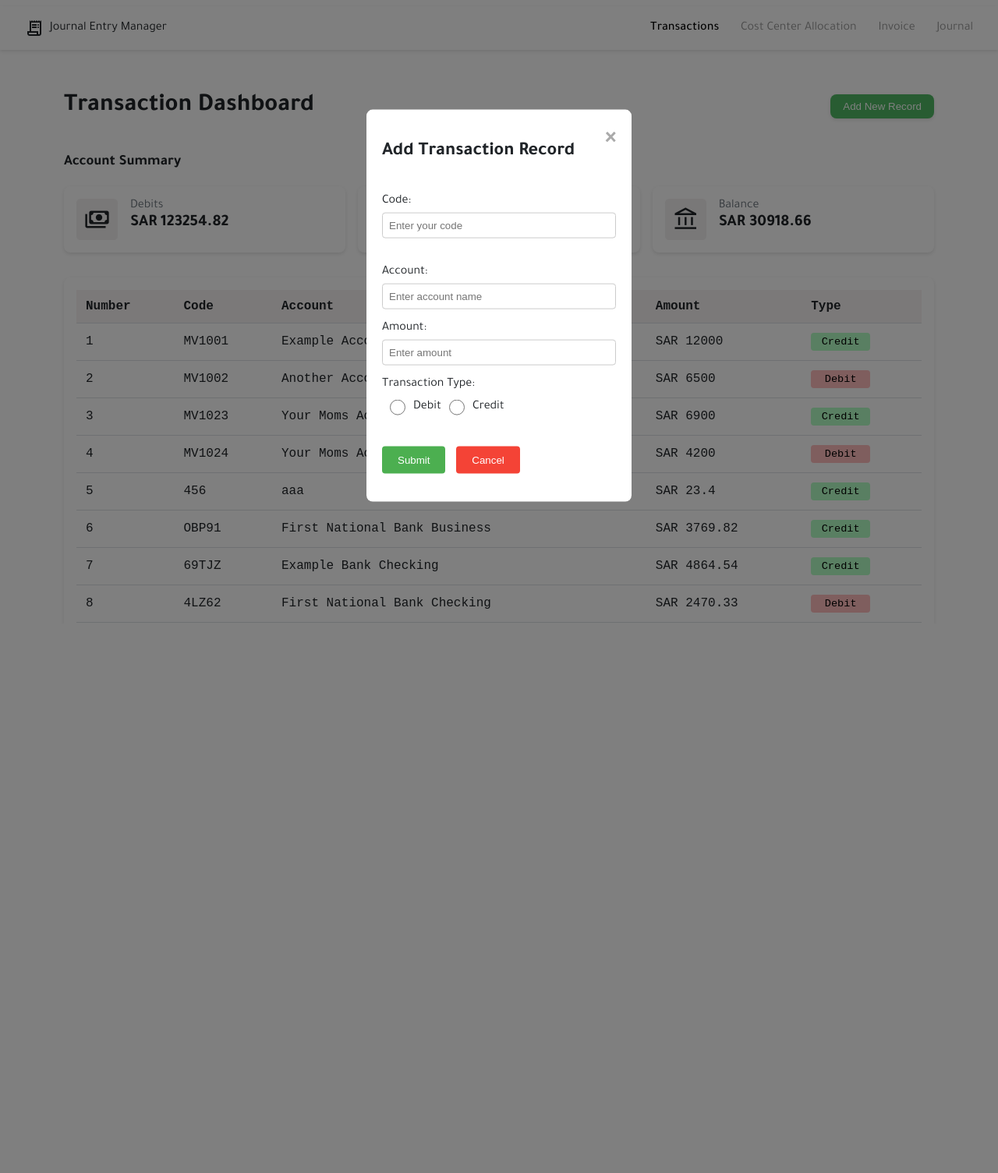
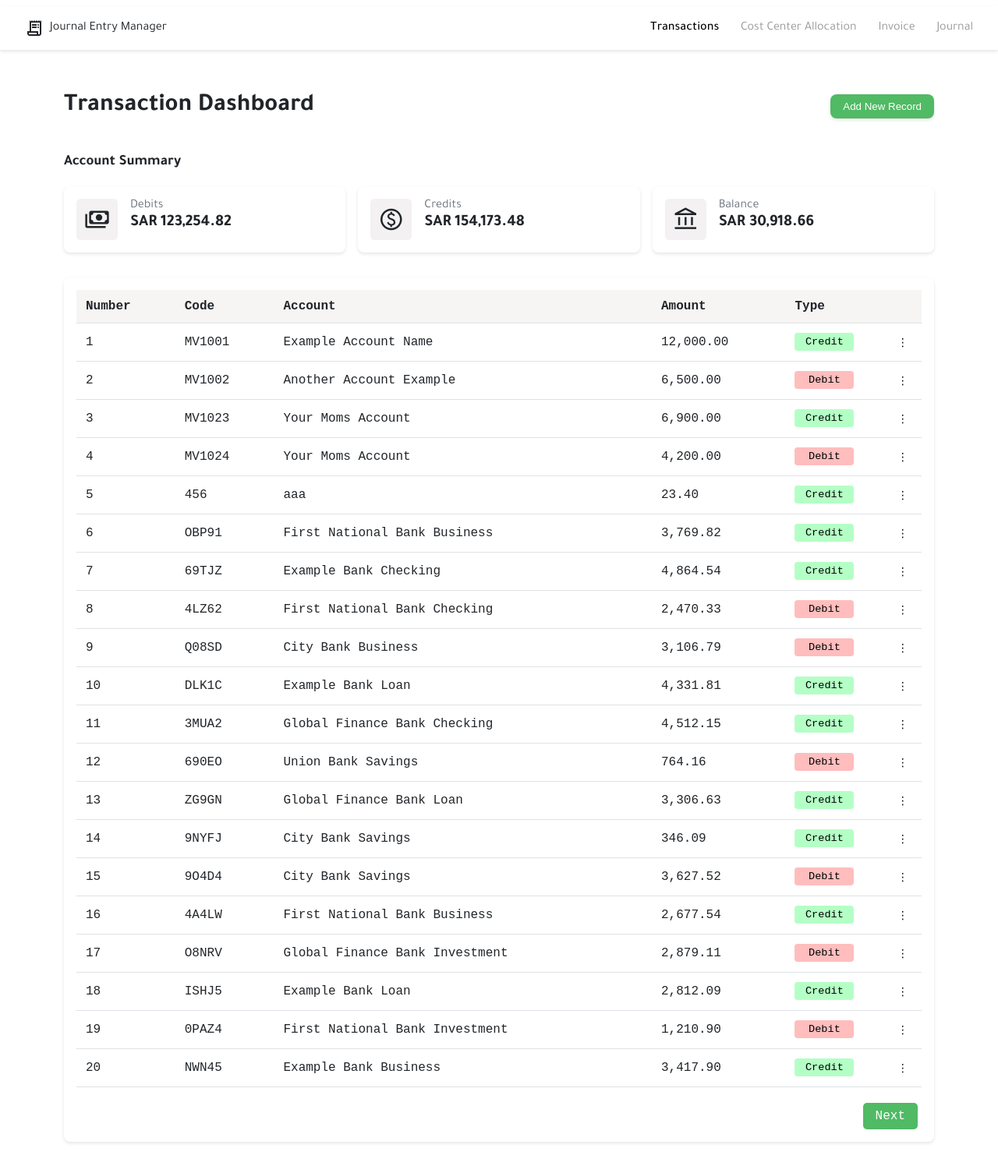
Before and after one commit to cse001/simpleAccountingJournal, a PHP site: page /transactions.php in a window 1280 px wide. Shown: the whole page at 78% size. Before the commit the page ends 799 px from the top, so only its background shows below. Run offline with PHP 8.4, Linux system fonts and the light colour scheme; data comes from the database, SQL or seed files in the repository; both versions use the stored data as it was after the commit.

Commit message:
add: ui elements for edit and delete

```diff
--- a/css/style.css
+++ b/css/style.css
@@ -101,7 +101,7 @@
 }
 
 input[type="text"],
-input[type="number"],
+input[type="floatval"],
 textarea {
     width: 100%;
     padding: 8px;
@@ -281,3 +281,60 @@
     background-color: #b4ffc5;
     color: #000;
 }
+
+.action-btn {
+    position: relative;
+    left: 50%;
+    /* top: 50%; */
+    /* transform: translateY(-50%); */
+    width: 24px;
+    height: 24px;
+    border: none;
+    border-radius: 50%;
+    background-color: transparent;
+    color: black;
+    font-size: 14px;
+    cursor: pointer;
+}
+
+.action-btn:hover {
+    background-color: #f7f4f4;
+}
+
+.dropdown-menu {
+    display: none;
+    position: absolute;
+    right: 40px;
+    top: 50%;
+    transform: translateY(-50%);
+    background-color: white;
+    border: 1px solid #ddd;
+    border-radius: 4px;
+    box-shadow: 0 4px 6px rgba(0, 0, 0, 0.1);
+    z-index: 1;
+    width: 100px;
+}
+
+.dropdown-menu a {
+    display: block;
+    padding: 8px 12px;
+    text-decoration: none;
+    color: black;
+    font-size: 14px;
+}
+
+.dropdown-menu a:hover {
+    background-color: #f0f0f0;
+}
+
+.dropdown-menu.open {
+    display: block;
+}
+
+.row-container {
+    position: relative;
+}
+
+.edit-row {
+    width: 5%;
+}
--- a/transactions.php
+++ b/transactions.php
@@ -67,7 +67,7 @@
               <input type="text" name="account" placeholder="Enter account name" required><br>
 
               <label>Amount:</label>
-              <input type="number" name="amount" placeholder="Enter amount" required><br>
+              <input type="floatval" name="amount" placeholder="Enter amount" required><br>
 
               <label>Transaction Type:</label><br>
 
@@ -92,7 +92,7 @@
           var openModalBtn = document.getElementById("openModalBtn");
           var closeModalBtn = document.getElementById("closeModalBtn");
           var cancelBtn = document.getElementById("cancelBtn");
-          modal.style.display = "block";
+
           openModalBtn.onclick = function() {
             modal.style.display = "block";
           }
@@ -124,21 +124,21 @@
           <span class="material-symbols-outlined">payments</span>
           <div class="text-content">
             <p>Debits</p>
-            <h2>SAR <?php echo $debit_sum ?></h2>
+            <h2>SAR <?php echo number_format($debit_sum, 2) ?></h2>
           </div>
         </div>
         <div class="card">
           <span class="material-symbols-outlined">paid</span>
           <div class="text-content">
             <p>Credits</p>
-            <h2>SAR <?php echo $credit_sum ?></h2>
+            <h2>SAR <?php echo number_format($credit_sum, 2) ?></h2>
           </div>
         </div>
         <div class="card">
           <span class="material-symbols-outlined">account_balance</span>
           <div class="text-content">
             <p>Balance</p>
-            <h2>SAR <?php echo $credit_sum - $debit_sum ?></h2>
+            <h2>SAR <?php echo number_format($credit_sum - $debit_sum, 2) ?></h2>
           </div>
         </div>
       </div>
@@ -172,23 +172,65 @@
               <th>Account</th>
               <th>Amount</th>
               <th>Type</th>
+              <th></th>
             </tr>
           </thead>
           <tbody>
             <?php
             $counter = $offset + 1;
-            while ($row = $stmt->fetch(PDO::FETCH_ASSOC)) {
-              echo "<tr>";
-              echo "<td>" . $counter . "</td>";
-              echo "<td>" . $row['code'] . "</td>";
-              echo "<td>" . $row['account'] . "</td>";
-              echo "<td>SAR " . $row['amount'] . "</td>";
-              echo "<td><span class=\"status " . $row['type'] . "\">" . $row['type'] . "</span></td>";
-              echo "</tr>";
-              $counter++;
-            } ?>
+            while ($row = $stmt->fetch(PDO::FETCH_ASSOC)) { ?>
+            <tr class="row-container">
+              <td><?= $counter ?></td>
+              <td><?= $row['code'] ?></td>
+              <td><?= $row['account'] ?></td>
+              <td><?= number_format($row['amount'], 2) ?></td>
+              <td class="edit-row"><span class="status <?= $row['type'] ?>"><?= $row['type'] ?></span></td>
+                <td><button class="action-btn" onclick="toggleMenu(this)">⋮</button>
+                <div class="dropdown-menu">
+                  <a href="javascript:void(0)" onclick="editRow(<?= $counter ?>)">Edit</a>
+                  <a href="javascript:void(0)" onclick="deleteRow(<?= $counter ?>)">Delete</a>
+                </div>
+              </td>
+              </tr>
+            <?php $counter++; } ?>
           </tbody>
         </table>
+        <script>
+          // Function to toggle dropdown menu for a specific row
+          function toggleMenu(button) {
+            const dropdown = button.nextElementSibling;
+            dropdown.classList.toggle('open');
+
+            // Close other open dropdowns
+            document.querySelectorAll('.dropdown-menu').forEach(menu => {
+              if (menu !== dropdown) {
+                menu.classList.remove('open');
+              }
+            });
+          }
+
+          // Placeholder for Edit Row functionality
+          function editRow(rowId) {
+            alert(`Edit functionality for row ${rowId}`);
+          }
+
+          // Placeholder for Delete Row functionality
+          function deleteRow(rowId) {
+            const confirmation = confirm(`Are you sure you want to delete row ${rowId}?`);
+            if (confirmation) {
+              alert(`Row ${rowId} deleted!`);
+            }
+          }
+
+          // Close dropdown when clicking outside
+          document.addEventListener("click", function(e) {
+            document.querySelectorAll('.dropdown-menu').forEach(menu => {
+              if (!menu.contains(e.target) && !menu.previousElementSibling.contains(e.target)) {
+                menu.classList.remove('open');
+              }
+            });
+          });
+        </script>
 
         <div class="pagination">
           <?php if ($page > 1): ?>
```
Also changed, not shown: test.php (added, +164 -0 lines), databases/journal.db.
